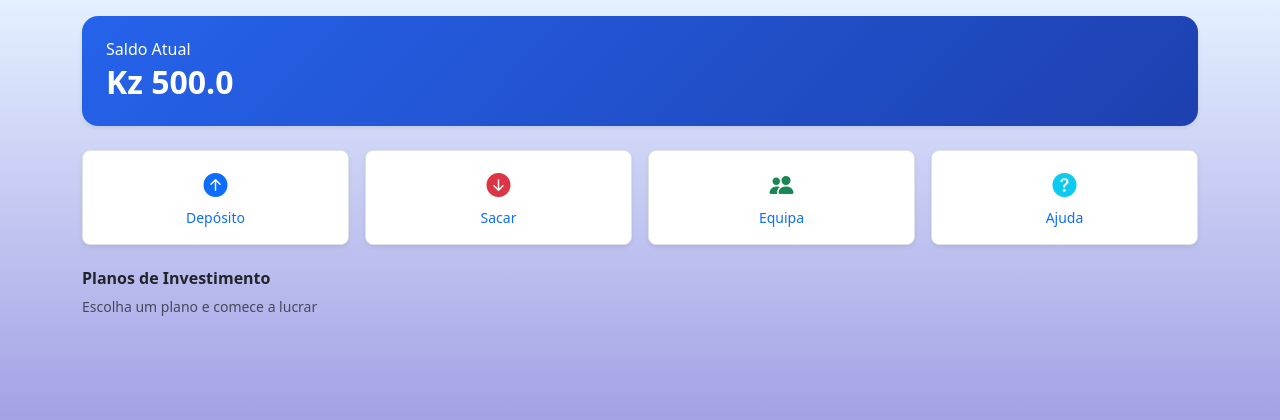
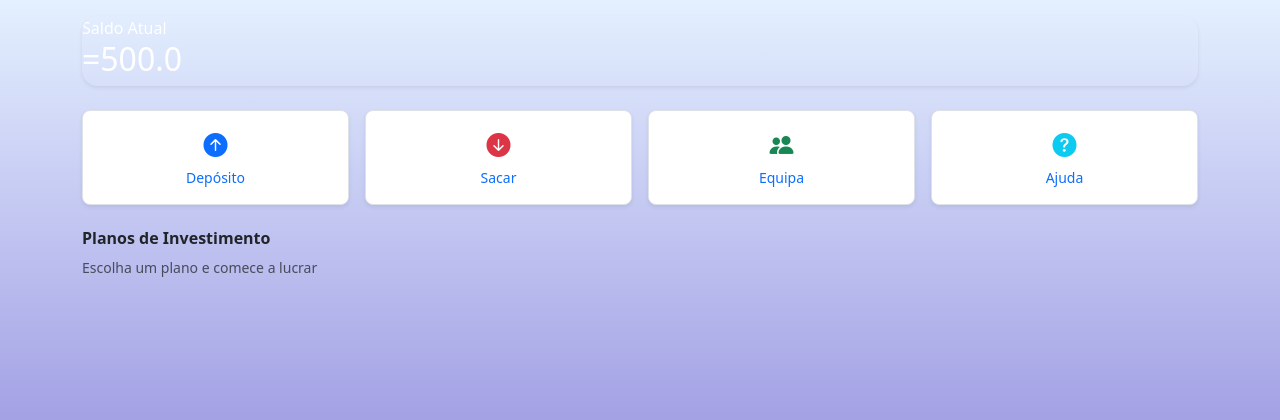
Before and after one commit to anonnimo2/cashflex_app, a Flask app: page /dashboard in a window 1280 px wide. Shown: the top 420 px of the page. Run offline with Flask 3, Linux system fonts and the light colour scheme; the visitor is signed in with stand-in values (Sample User, id 1); data that the repository does not hold is empty; some libraries are stand-ins or nearby versions.

Commit message:
InvestmentPlan

```diff
--- a/cashflex/templates/dashboard.html
+++ b/cashflex/templates/dashboard.html
@@ -3,11 +3,12 @@
 <div class="container py-3">
 
   <!-- SALDO ATUAL -->
-  <div class="rounded-4 shadow-sm mb-4 p-4 text-white position-relative overflow-hidden"
-       style="background: linear-gradient(135deg, #2563eb, #1e40af);">
-    <h6 class="mb-1">Saldo Atual</h6>
-    <h2 class="fw-bold mb-0">Kz {{ current_user.balance }}</h2>
+  <div class="saldo-banner rounded-4 shadow-sm mb-4 text-white position-relative overflow-hidden"
+    <h3>Saldo Atual</h3>
+    <h2>={{ current_user.balance }}</h2>
   </div>
+
+
 
   <!-- ATALHOS RÁPIDOS -->
   <div class="row g-3 text-center mb-4">
```
Also changed, not shown: static/style.css (+9 -0 lines), cashflex/static/img/img.png (added).
